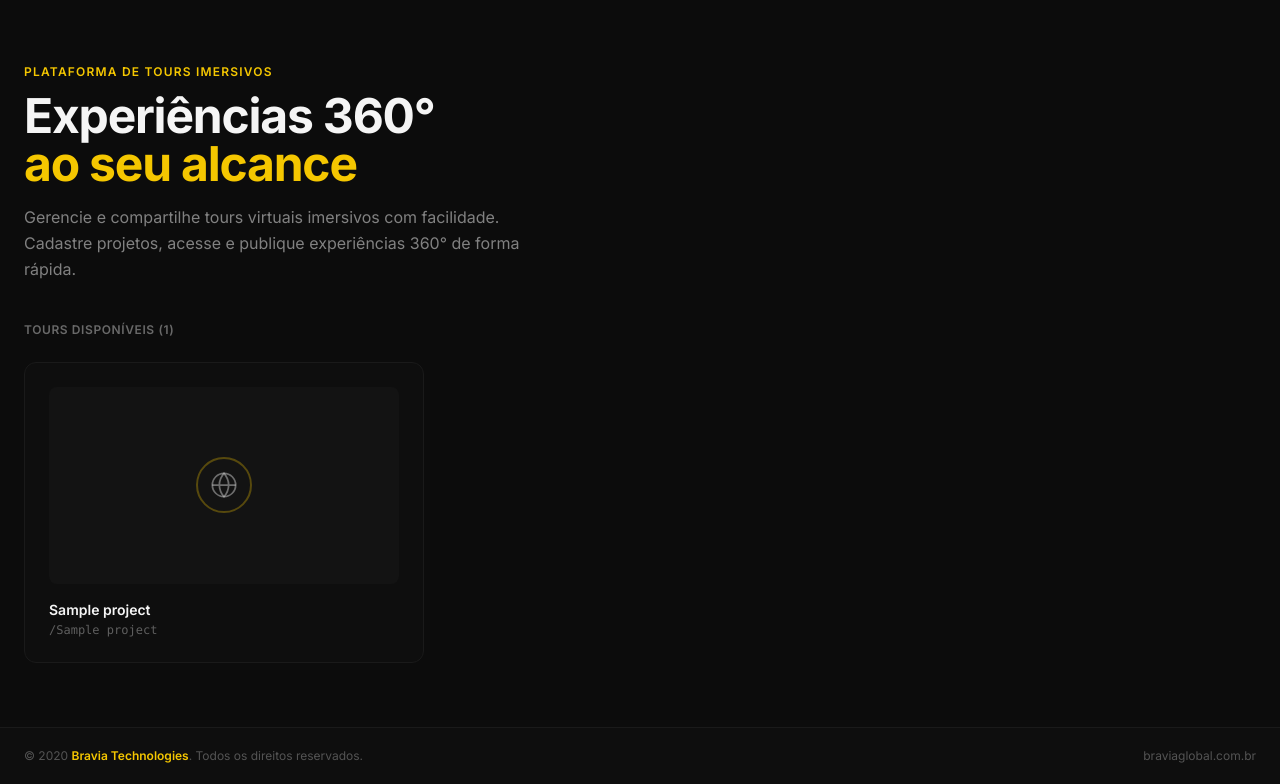
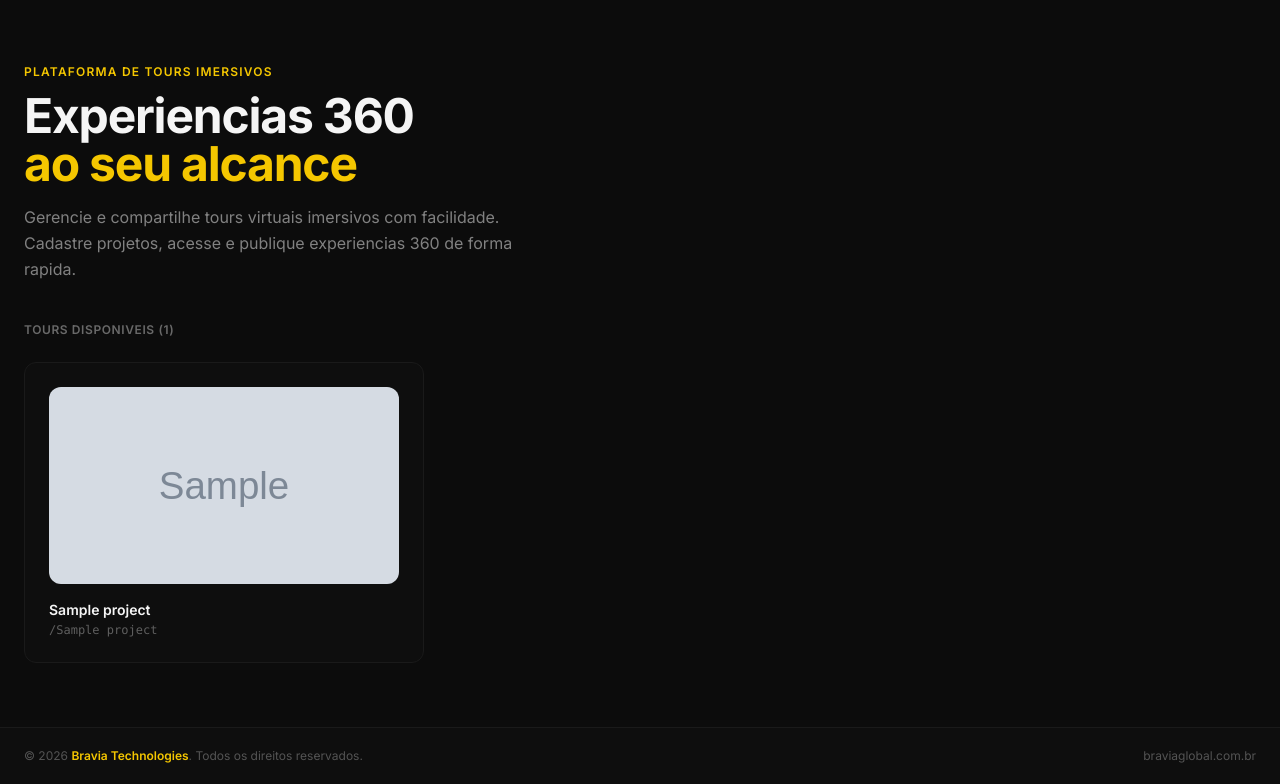
Before and after one commit to rafaeljoia/flask-tour360, a Flask app: template templates/home.html in a window 1280 px wide. Shown: the part 69-853 px from the top of the page. Run offline with Flask 3, Linux system fonts and the light colour scheme; the template is opened without the code that fills it: most values are stand-ins (such as "Sample title", 1, 10 or a date in 2020); grey boxes marked "Sample" are stand-in pictures; some libraries are stand-ins or nearby versions.

Commit message:
feat: display project thumbnails in cards on home page

```diff
--- a/templates/home.html
+++ b/templates/home.html
@@ -13,10 +13,14 @@
       body { background-color: #0C0C0C; color: #F5F5F5; font-family: 'Inter', sans-serif; margin: 0; }
       @keyframes fadeUp { from { opacity: 0; transform: translateY(18px); } to { opacity: 1; transform: translateY(0); } }
       .fade-up { animation: fadeUp 0.45s ease forwards; }
-      .card:hover .admin-actions { opacity: 1; }
-      .admin-actions { opacity: 0; transition: opacity 0.2s; }
       .card { transition: border-color 0.3s, box-shadow 0.3s; }
       .card:hover { border-color: rgba(245,199,0,0.4); box-shadow: 0 4px 32px rgba(245,199,0,0.05); }
+      .card .admin-actions { opacity: 0; transition: opacity 0.2s; }
+      .card:hover .admin-actions { opacity: 1; }
+      .thumb-overlay { opacity: 0; transition: opacity 0.3s; }
+      .card:hover .thumb-overlay { opacity: 1; }
+      .thumb-img { transition: transform 0.5s ease; }
+      .card:hover .thumb-img { transform: scale(1.05); }
     </style>
   </head>
   <body class="min-h-screen flex flex-col">
@@ -36,14 +40,12 @@
               {% endif %}
             </div>
             <form action="/logout" method="POST" class="m-0">
-              <button type="submit" class="text-xs px-3 py-2 rounded-lg transition-colors" style="color:rgba(245,245,245,0.5);" onmouseover="this.style.color='#F5F5F5'" onmouseout="this.style.color='rgba(245,245,245,0.5)'">Sair</button>
+              <button type="submit" class="text-xs px-3 py-2 rounded-lg" style="color:rgba(245,245,245,0.5);" onmouseover="this.style.color='#F5F5F5'" onmouseout="this.style.color='rgba(245,245,245,0.5)'">Sair</button>
             </form>
           {% else %}
-            <a href="/login" class="text-sm px-3 py-2 rounded-lg transition-colors" style="color:rgba(245,245,245,0.5);" onmouseover="this.style.color='#F5F5F5'" onmouseout="this.style.color='rgba(245,245,245,0.5)'">Entrar</a>
+            <a href="/login" class="text-sm px-3 py-2 rounded-lg" style="color:rgba(245,245,245,0.5);" onmouseover="this.style.color='#F5F5F5'" onmouseout="this.style.color='rgba(245,245,245,0.5)'">Entrar</a>
           {% endif %}
-          <a href="{% if current_user %}/register{% else %}/login{% endif %}" class="text-sm font-semibold px-4 py-2 rounded-md transition-opacity" style="background:#F5C700; color:#0C0C0C;" onmouseover="this.style.opacity='0.9'" onmouseout="this.style.opacity='1'">
-            + Novo Tour
-          </a>
+          <a href="{% if current_user %}/register{% else %}/login{% endif %}" class="text-sm font-semibold px-4 py-2 rounded-md" style="background:#F5C700; color:#0C0C0C;" onmouseover="this.style.opacity='0.9'" onmouseout="this.style.opacity='1'">+ Novo Tour</a>
         </div>
       </div>
     </header>
@@ -51,54 +53,70 @@
     <section class="max-w-7xl mx-auto px-6 pt-16 pb-10 w-full fade-up">
       <p class="text-xs font-semibold tracking-widest uppercase mb-3" style="color:#F5C700">Plataforma de Tours Imersivos</p>
       <h1 class="text-4xl md:text-5xl font-bold tracking-tight mb-4 leading-tight">
-        Experiências 360°<br />
+        Experiencias 360<br />
         <span style="color:#F5C700">ao seu alcance</span>
       </h1>
       <p class="text-base max-w-lg leading-relaxed" style="color:rgba(245,245,245,0.5)">
         Gerencie e compartilhe tours virtuais imersivos com facilidade.
-        Cadastre projetos, acesse e publique experiências 360° de forma rápida.
+        Cadastre projetos, acesse e publique experiencias 360 de forma rapida.
       </p>
     </section>
 
     <main class="flex-1 max-w-7xl mx-auto px-6 pb-16 w-full">
       {% if projects %}
         <div class="flex items-center justify-between mb-6">
-          <h2 class="text-xs font-semibold uppercase tracking-wider" style="color:rgba(245,245,245,0.4)">
-            Tours disponíveis ({{ projects|length }})
-          </h2>
+          <h2 class="text-xs font-semibold uppercase tracking-wider" style="color:rgba(245,245,245,0.4)">Tours disponiveis ({{ projects|length }})</h2>
         </div>
         <ul class="grid grid-cols-1 sm:grid-cols-2 lg:grid-cols-3 gap-4" style="list-style:none; padding:0; margin:0;">
           {% for project in projects %}
           <li>
             <div class="card border rounded-xl p-6 relative" style="border-color:#1a1a1a; background:#0e0e0e;">
-              <a href="/{{ project }}/" target="_blank" rel="noopener noreferrer">
-                <div class="w-full rounded-lg mb-4 flex items-center justify-center" style="background:#131313; aspect-ratio:16/9;">
-                  <div class="w-14 h-14 rounded-full flex items-center justify-center" style="border: 2px solid rgba(245,199,0,0.3);">
-                    <svg width="28" height="28" viewBox="0 0 24 24" fill="none" stroke="rgba(245,245,245,0.4)" stroke-width="1.5">
-                      <circle cx="12" cy="12" r="10" />
-                      <path d="M2 12h20M12 2a15.3 15.3 0 0 1 4 10 15.3 15.3 0 0 1-4 10 15.3 15.3 0 0 1-4-10 15.3 15.3 0 0 1 4-10z" />
-                    </svg>
-                  </div>
+              <a href="/{{ project.name }}/" target="_blank" rel="noopener noreferrer">
+                <div class="w-full rounded-xl mb-4 overflow-hidden relative" style="aspect-ratio:16/9; background:#131313;">
+                  {% if project.thumbnail %}
+                    <img
+                      class="thumb-img w-full h-full object-cover"
+                      src="/{{ project.name }}/{{ project.thumbnail }}"
+                      alt="{{ project.name }}"
+                      onerror="this.parentElement.innerHTML='<div class='w-full h-full flex items-center justify-center'><div style='width:56px;height:56px;border-radius:50%;border:2px solid rgba(245,199,0,0.3);display:flex;align-items:center;justify-content:center;'><svg width='28' height='28' viewBox='0 0 24 24' fill='none' stroke='rgba(245,245,245,0.4)' stroke-width='1.5'><circle cx='12' cy='12' r='10'/><path d='M2 12h20M12 2a15.3 15.3 0 0 1 4 10 15.3 15.3 0 0 1-4 10 15.3 15.3 0 0 1-4-10 15.3 15.3 0 0 1 4-10z'/></svg></div></div>'"
+                    />
+                    <div class="thumb-overlay absolute inset-0 flex items-center justify-center" style="background: rgba(0,0,0,0.3);">
+                      <div style="background:rgba(0,0,0,0.5);backdrop-filter:blur(4px);border-radius:50%;padding:12px;border:1px solid rgba(255,255,255,0.2);">
+                        <svg width="22" height="22" viewBox="0 0 24 24" fill="none" stroke="white" stroke-width="1.5">
+                          <circle cx="12" cy="12" r="10"/><path d="M2 12h20M12 2a15.3 15.3 0 0 1 4 10 15.3 15.3 0 0 1-4 10 15.3 15.3 0 0 1-4-10 15.3 15.3 0 0 1 4-10z"/>
+                        </svg>
+                      </div>
+                    </div>
+                  {% else %}
+                    <div class="w-full h-full flex items-center justify-center">
+                      <div style="width:56px;height:56px;border-radius:50%;border:2px solid rgba(245,199,0,0.3);display:flex;align-items:center;justify-content:center;">
+                        <svg width="28" height="28" viewBox="0 0 24 24" fill="none" stroke="rgba(245,245,245,0.4)" stroke-width="1.5">
+                          <circle cx="12" cy="12" r="10"/><path d="M2 12h20M12 2a15.3 15.3 0 0 1 4 10 15.3 15.3 0 0 1-4 10 15.3 15.3 0 0 1-4-10 15.3 15.3 0 0 1 4-10z"/>
+                        </svg>
+                      </div>
+                    </div>
+                  {% endif %}
                 </div>
               </a>
+
               <div class="flex items-start justify-between gap-2">
                 <div class="min-w-0 flex-1">
-                  <h3 class="font-semibold text-sm truncate" style="color:#F5F5F5">{{ project }}</h3>
-                  <p class="text-xs mt-0.5 font-mono truncate" style="color:rgba(245,245,245,0.35)">/{{ project }}</p>
+                  <h3 class="font-semibold text-sm truncate" style="color:#F5F5F5">{{ project.name }}</h3>
+                  <p class="text-xs mt-0.5 font-mono truncate" style="color:rgba(245,245,245,0.35)">/{{ project.name }}</p>
                 </div>
                 {% if current_role == 'admin' %}
                 <div class="admin-actions flex items-center gap-1 flex-shrink-0">
-                  <form action="/admin/rename/{{ project }}" method="POST" class="m-0" onsubmit="return promptRename(this, '{{ project }}')">
-                    <input type="hidden" name="new_name" id="rename-{{ project }}" value="{{ project }}" />
-                    <button type="submit" title="Renomear" class="p-1.5 rounded-md transition-colors" style="color:rgba(245,245,245,0.4);" onmouseover="this.style.color='#F5C700'; this.style.background='rgba(245,199,0,0.1)'" onmouseout="this.style.color='rgba(245,245,245,0.4)'; this.style.background='transparent'">
+                  <form action="/admin/rename/{{ project.name }}" method="POST" class="m-0" onsubmit="return promptRename(this, '{{ project.name }}')">
+                    <input type="hidden" name="new_name" id="rename-{{ project.name }}" value="{{ project.name }}" />
+                    <button type="submit" title="Renomear" class="p-1.5 rounded-md" style="color:rgba(245,245,245,0.4);" onmouseover="this.style.color='#F5C700';this.style.background='rgba(245,199,0,0.1)'" onmouseout="this.style.color='rgba(245,245,245,0.4)';this.style.background='transparent'">
                       <svg width="14" height="14" viewBox="0 0 24 24" fill="none" stroke="currentColor" stroke-width="2">
-                        <path d="M11 4H4a2 2 0 0 0-2 2v14a2 2 0 0 0 2 2h14a2 2 0 0 0 2-2v-7" />
-                        <path d="M18.5 2.5a2.121 2.121 0 0 1 3 3L12 15l-4 1 1-4 9.5-9.5z" />
+                        <path d="M11 4H4a2 2 0 0 0-2 2v14a2 2 0 0 0 2 2h14a2 2 0 0 0 2-2v-7"/>
+                        <path d="M18.5 2.5a2.121 2.121 0 0 1 3 3L12 15l-4 1 1-4 9.5-9.5z"/>
                       </svg>
                     </button>
                   </form>
-                  <form action="/admin/delete/{{ project }}" method="POST" class="m-0" onsubmit="return confirm('Excluir tour {{ project }}?')">
-                    <button type="submit" title="Excluir" class="p-1.5 rounded-md transition-colors" style="color:rgba(245,245,245,0.4);" onmouseover="this.style.color='#ef4444'; this.style.background='rgba(239,68,68,0.1)'" onmouseout="this.style.color='rgba(245,245,245,0.4)'; this.style.background='transparent'">
+                  <form action="/admin/delete/{{ project.name }}" method="POST" class="m-0" onsubmit="return confirm('Excluir tour {{ project.name }}?')">
+                    <button type="submit" title="Excluir" class="p-1.5 rounded-md" style="color:rgba(245,245,245,0.4);" onmouseover="this.style.color='#ef4444';this.style.background='rgba(239,68,68,0.1)'" onmouseout="this.style.color='rgba(245,245,245,0.4)';this.style.background='transparent'">
                       <svg width="14" height="14" viewBox="0 0 24 24" fill="none" stroke="currentColor" stroke-width="2">
                         <polyline points="3 6 5 6 21 6"/><path d="M19 6l-1 14H6L5 6"/><path d="M10 11v6M14 11v6"/><path d="M9 6V4h6v2"/>
                       </svg>
@@ -119,17 +137,15 @@
             </svg>
           </div>
           <p class="text-sm mb-4" style="color:rgba(245,245,245,0.4)">Nenhum tour cadastrado ainda.</p>
-          <a href="{% if current_user %}/register{% else %}/login{% endif %}" class="inline-block text-sm font-semibold px-5 py-2 rounded-md transition-opacity" style="background:#F5C700; color:#0C0C0C;">Cadastrar primeiro tour</a>
+          <a href="{% if current_user %}/register{% else %}/login{% endif %}" class="inline-block text-sm font-semibold px-5 py-2 rounded-md" style="background:#F5C700; color:#0C0C0C;">Cadastrar primeiro tour</a>
         </div>
       {% endif %}
     </main>
 
     <footer class="border-t" style="border-color:#1a1a1a; background:#0e0e0e;">
       <div class="max-w-7xl mx-auto px-6 py-5 flex flex-col sm:flex-row items-center justify-between gap-2">
-        <p class="text-xs" style="color:rgba(245,245,245,0.3)">
-          &copy; {{ now().year if now is defined else 2026 }} <span style="color:#F5C700; font-weight:600">Bravia Technologies</span>. Todos os direitos reservados.
-        </p>
-        <a href="https://www.braviaglobal.com.br" target="_blank" rel="noopener noreferrer" class="text-xs transition-colors" style="color:rgba(245,245,245,0.3);" onmouseover="this.style.color='#F5C700'" onmouseout="this.style.color='rgba(245,245,245,0.3)'">braviaglobal.com.br</a>
+        <p class="text-xs" style="color:rgba(245,245,245,0.3)">&copy; 2026 <span style="color:#F5C700;font-weight:600">Bravia Technologies</span>. Todos os direitos reservados.</p>
+        <a href="https://www.braviaglobal.com.br" target="_blank" rel="noopener noreferrer" class="text-xs" style="color:rgba(245,245,245,0.3);" onmouseover="this.style.color='#F5C700'" onmouseout="this.style.color='rgba(245,245,245,0.3)'">braviaglobal.com.br</a>
       </div>
     </footer>
 
@@ -137,7 +153,7 @@
       function promptRename(form, currentName) {
         const newName = prompt('Novo nome para o tour (slug):', currentName);
         if (!newName || newName === currentName) return false;
-        if (!/^[a-z0-9_-]+$/.test(newName)) { alert('Use apenas letras minúsculas, números, hífens e underscores.'); return false; }
+        if (!/^[a-z0-9_-]+$/.test(newName)) { alert('Use apenas letras minusculas, numeros, hifens e underscores.'); return false; }
         document.getElementById('rename-' + currentName).value = newName;
         return true;
       }
```
